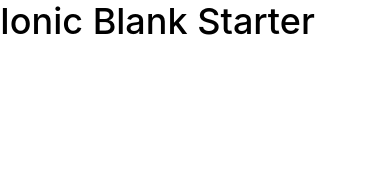
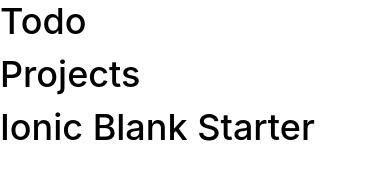
Before and after one commit to rhm1995/MPhillApp, a website: page todo/www/index.html in a window 390 px wide. Drawn offline with Linux system fonts and the light colour scheme; some packages are replaced by stand-ins of ours; files that its build step writes are made by us from their sources.

Commit message:
have index page changing, still not showing the grid/menu etc. though

```diff
--- /dev/null
+++ b/todo/www/app.js
@@ -0,0 +1 @@
+angular.module('todo', ['ionic'])
--- a/todo/www/index.html
+++ b/todo/www/index.html
@@ -25,18 +25,26 @@
 
     <!-- ionic/angularjs js -->
     <script src="lib/ionic/js/ionic.bundle.js"></script>
-
+    <script src="js/app.js"></script>
     <!-- cordova script (this will be a 404 during development) -->
     <script src="cordova.js"></script>
 
     <!-- your app's js -->
     <script src="js/app.js"></script>
   </head>
-  <body ng-app="starter">
+  <body ng-app="todo">
   <ion-side-menus>
     <ion-side-menu-content>
+       <ion-header-bar class="bar-dark">
+        <h1 class="title">Todo</h1>
+      </ion-header-bar>
+      <ion-content>
+      </ion-content>
     </ion-side-menu-content>
     <ion-side-menu side="left">
+    <ion-header-bar class="bar-dark">
+        <h1 class="title">Projects</h1>
+      </ion-header-bar>
     </ion-side-menu>
   </ion-side-menus>
 
```
